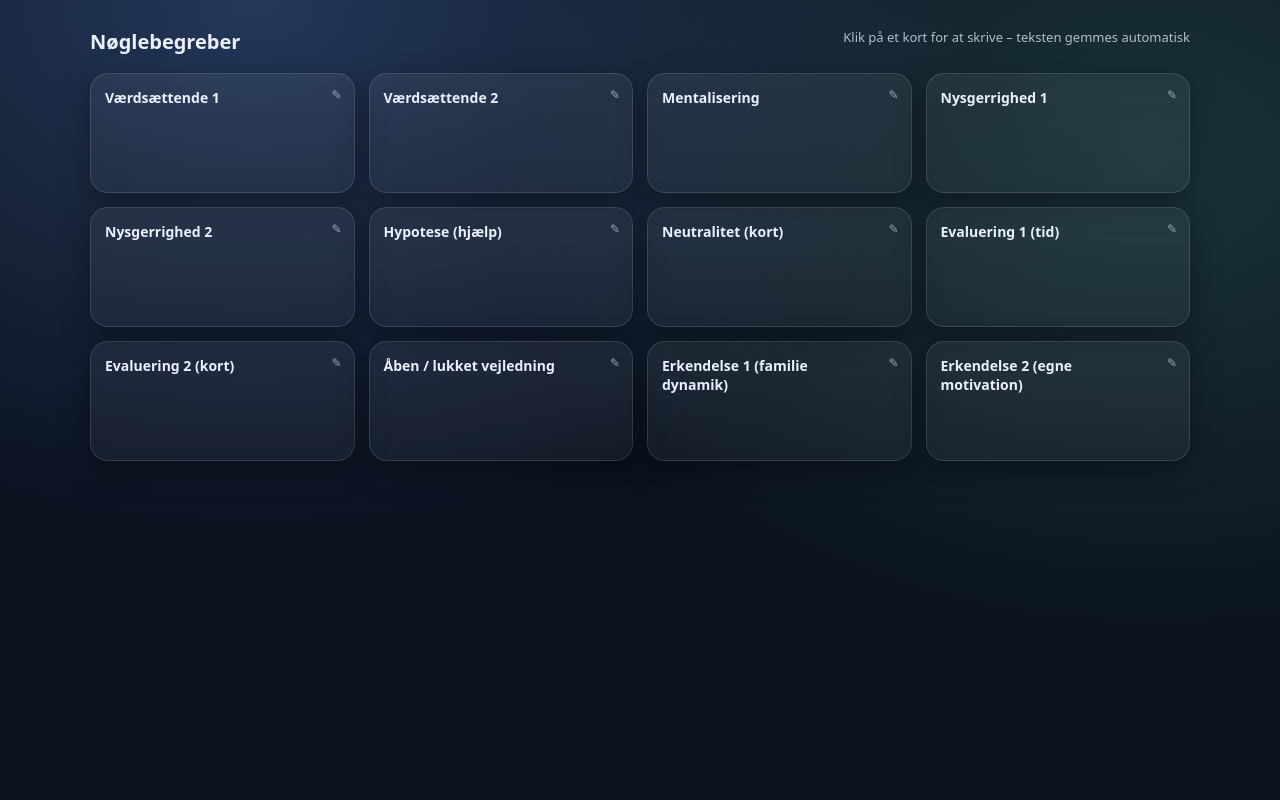
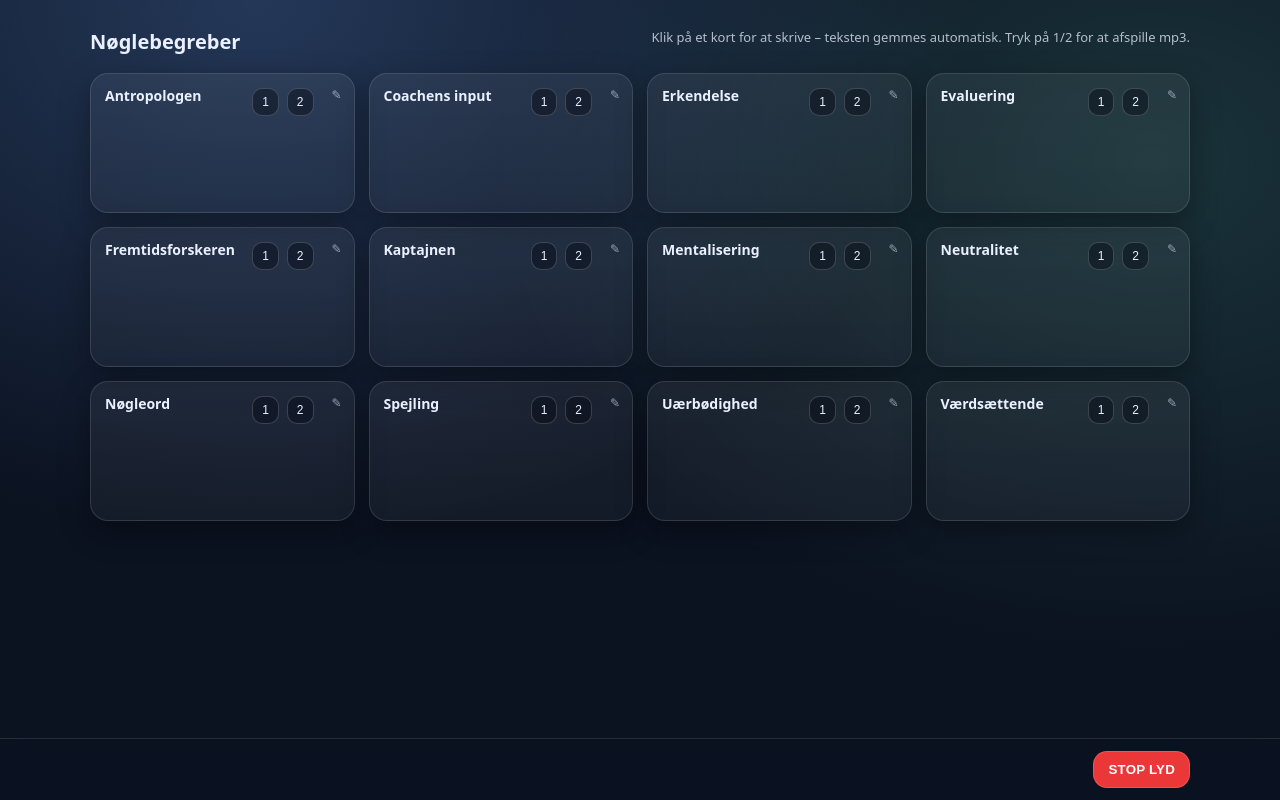
Before and after one commit to nduru88-wq/n-glebegreber, a plain HTML site: page index.html in a window 1280 px wide. Drawn offline with Linux system fonts and the light colour scheme.

Commit message:
Enhance reflection card layout and audio controls
Updated the HTML structure and styles for the reflection cards. Added audio control buttons and improved layout responsiveness.

```diff
--- a/index.html
+++ b/index.html
@@ -15,6 +15,7 @@
       --stroke:rgba(255,255,255,.12);
       --shadow:0 10px 30px rgba(0,0,0,.35);
       --radius:18px;
+      --danger:#ff3b3b;
     }
 
     *{ box-sizing:border-box; }
@@ -29,6 +30,7 @@
       color:var(--text);
       min-height:100vh;
       padding:28px;
+      padding-bottom:88px; /* plads til stop-knap bar */
     }
 
     header{
@@ -65,7 +67,7 @@
 
     .card{
       position:relative;
-      min-height:120px;
+      min-height:140px; /* lidt højere pga. knapper */
       padding:14px;
       border-radius:var(--radius);
       border:1px solid var(--stroke);
@@ -80,10 +82,18 @@
       background:linear-gradient(180deg,var(--card2),rgba(255,255,255,.05));
     }
 
+    .titleRow{
+      display:flex;
+      align-items:flex-start;
+      justify-content:space-between;
+      gap:10px;
+      padding-right:26px; /* plads til blyant */
+    }
+
     .title{
       font-weight:650;
       font-size:14px;
-      padding-right:26px;
+      line-height:1.2;
     }
 
     .meta{
@@ -92,6 +102,45 @@
       right:12px;
       font-size:12px;
       opacity:.6;
+      pointer-events:none;
+    }
+
+    /* Lydknapper */
+    .audioBtns{
+      display:flex;
+      gap:8px;
+      flex-shrink:0;
+    }
+
+    .audioBtn{
+      border:1px solid rgba(255,255,255,.18);
+      background:rgba(5,10,20,.45);
+      color:var(--text);
+      border-radius:10px;
+      font-size:12px;
+      line-height:1;
+      padding:7px 9px;
+      cursor:pointer;
+      transition:.15s ease;
+      user-select:none;
+    }
+
+    .audioBtn:hover{
+      border-color:rgba(110,168,255,.6);
+      box-shadow:0 0 0 3px rgba(110,168,255,.18);
+      transform:translateY(-1px);
+    }
+
+    .audioBtn:active{
+      transform:translateY(0px);
+    }
+
+    .audioStatus{
+      margin-top:10px;
+      font-size:12px;
+      color:var(--muted);
+      min-height:16px;
+      word-break:break-word;
     }
 
     .editorWrap{
@@ -134,6 +183,46 @@
       font-size:12px;
       opacity:.6;
     }
+
+    /* Bundbar med STOP */
+    .bottomBar{
+      position:fixed;
+      left:0;
+      right:0;
+      bottom:0;
+      z-index:999;
+      padding:12px 16px;
+      border-top:1px solid rgba(255,255,255,.12);
+      background:rgba(11,18,32,.75);
+      backdrop-filter: blur(10px);
+    }
+
+    .bottomInner{
+      max-width:1100px;
+      margin:0 auto;
+      display:flex;
+      justify-content:flex-end;
+    }
+
+    .stopBtn{
+      border:1px solid rgba(255,255,255,.15);
+      background:rgba(255,59,59,.92);
+      color:white;
+      font-weight:700;
+      border-radius:14px;
+      padding:10px 14px;
+      cursor:pointer;
+      transition:.15s ease;
+      letter-spacing:.2px;
+      user-select:none;
+    }
+
+    .stopBtn:hover{
+      transform:translateY(-1px);
+      box-shadow:0 10px 22px rgba(255,59,59,.15);
+    }
+
+    .stopBtn:active{ transform:translateY(0px); }
   </style>
 </head>
 
@@ -141,31 +230,44 @@
 
 <header>
   <h1>Nøglebegreber</h1>
-  <p class="hint">Klik på et kort for at skrive – teksten gemmes automatisk</p>
+  <p class="hint">Klik på et kort for at skrive – teksten gemmes automatisk. Tryk på 1/2 for at afspille mp3.</p>
 </header>
 
 <main class="grid" id="grid"></main>
 
+<!-- Rød stop-knap i bunden -->
+<div class="bottomBar" role="region" aria-label="Lydkontrol">
+  <div class="bottomInner">
+    <button class="stopBtn" id="stopAll" type="button">STOP LYD</button>
+  </div>
+</div>
+
 <script>
   const STORAGE_KEY = "refleksionskort_data_v1";
 
+  // 12 titler i alfabetisk orden (venstre→højre pr. række)
   const titles = [
-    "Værdsættende 1",
-    "Værdsættende 2",
-    "Mentalisering",
-    "Nysgerrighed 1",
-    "Nysgerrighed 2",
-    "Hypotese (hjælp)",
-    "Neutralitet (kort)",
-    "Evaluering 1 (tid)",
-    "Evaluering 2 (kort)",
-    "Åben / lukket vejledning",
-    "Erkendelse 1 (familie dynamik)",
-    "Erkendelse 2 (egne motivation)"
+    "Antropologen",
+    "Coachens input",
+    "Erkendelse",
+    "Evaluering",
+    "Fremtidsforskeren",
+    "Kaptajnen",
+    "Mentalisering",  // <-- fjernet ?
+    "Neutralitet",
+    "Nøgleord",
+    "Spejling",
+    "Uærbødighed",
+    "Værdsættende"
   ];
 
   const grid = document.getElementById("grid");
   let openCard = null;
+
+  // Én global audio-player
+  const player = new Audio();
+  player.preload = "none";
+  let currentStatusEl = null;
 
   // hent gemte data
   const savedData = JSON.parse(localStorage.getItem(STORAGE_KEY) || "{}");
@@ -175,13 +277,96 @@
     localStorage.setItem(STORAGE_KEY, JSON.stringify(savedData));
   }
 
+  // Gør titel til et filnavn: fjern ? og trim.
+  function titleToFileBase(title){
+    return title.replaceAll("?", "").trim();
+  }
+
+  function setStatus(el, text){
+    el.textContent = text || "";
+  }
+
+  function stopAllAudio(){
+    player.pause();
+    player.currentTime = 0;
+    if (currentStatusEl) setStatus(currentStatusEl, "");
+    currentStatusEl = null;
+  }
+
+  function playFile(file, statusEl){
+    const sameFile =
+      (player.src && player.src.endsWith("/" + file)) ||
+      (player.src && player.src.endsWith(file));
+
+    if (currentStatusEl && currentStatusEl !== statusEl){
+      setStatus(currentStatusEl, "");
+    }
+    currentStatusEl = statusEl;
+
+    if (sameFile && !player.paused){
+      player.pause();
+      setStatus(statusEl, "Pause: " + file);
+      return;
+    }
+
+    player.pause();
+    player.currentTime = 0;
+    player.src = file;
+
+    setStatus(statusEl, "Afspiller: " + file);
+
+    player.play().catch(() => {
+      setStatus(statusEl, "Fejl: Kan ikke afspille / fil ikke fundet: " + file);
+    });
+  }
+
+  player.addEventListener("ended", () => {
+    if (currentStatusEl) setStatus(currentStatusEl, "");
+  });
+
+  player.addEventListener("error", () => {
+    if (currentStatusEl) setStatus(currentStatusEl, "Fejl: Kan ikke afspille filen");
+  });
+
   function makeCard(title, index){
     const card = document.createElement("div");
     card.className = "card";
 
+    const titleRow = document.createElement("div");
+    titleRow.className = "titleRow";
+
     const titleEl = document.createElement("div");
     titleEl.className = "title";
     titleEl.textContent = title;
+
+    const btnWrap = document.createElement("div");
+    btnWrap.className = "audioBtns";
+
+    const status = document.createElement("div");
+    status.className = "audioStatus";
+
+    const base = titleToFileBase(title);
+
+    const btn1 = document.createElement("button");
+    btn1.type = "button";
+    btn1.className = "audioBtn";
+    btn1.textContent = "1";
+    btn1.addEventListener("click", (e) => {
+      e.stopPropagation();
+      playFile(`${base}-1.mp3`, status);
+    });
+
+    const btn2 = document.createElement("button");
+    btn2.type = "button";
+    btn2.className = "audioBtn";
+    btn2.textContent = "2";
+    btn2.addEventListener("click", (e) => {
+      e.stopPropagation();
+      playFile(`${base}-2.mp3`, status);
+    });
+
+    btnWrap.append(btn1, btn2);
+    titleRow.append(titleEl, btnWrap);
 
     const meta = document.createElement("div");
     meta.className = "meta";
@@ -194,10 +379,7 @@
     textarea.placeholder = "Skriv dine noter her…";
     textarea.value = savedData[index] || "";
 
-    textarea.addEventListener("input", () => {
-      save(index, textarea.value);
-    });
-
+    textarea.addEventListener("input", () => save(index, textarea.value));
     textarea.addEventListener("click", e => e.stopPropagation());
 
     const hint = document.createElement("div");
@@ -205,7 +387,8 @@
     hint.textContent = "Klik udenfor for at lukke";
 
     wrap.append(textarea, hint);
-    card.append(titleEl, meta, wrap);
+
+    card.append(titleRow, meta, status, wrap);
 
     card.addEventListener("click", () => {
       if (openCard && openCard !== card) {
@@ -221,6 +404,12 @@
 
   titles.forEach((t, i) => grid.appendChild(makeCard(t, i)));
 
+  // Stop-knap
+  document.getElementById("stopAll").addEventListener("click", (e) => {
+    e.stopPropagation();
+    stopAllAudio();
+  });
+
   document.addEventListener("click", e => {
     if (openCard && !openCard.contains(e.target)) {
       openCard.classList.remove("open");
@@ -233,6 +422,10 @@
       openCard.classList.remove("open");
       openCard = null;
     }
+    if (e.key === "Escape") {
+      // bonus: ESC stopper også lyd
+      stopAllAudio();
+    }
   });
 </script>
 
```
